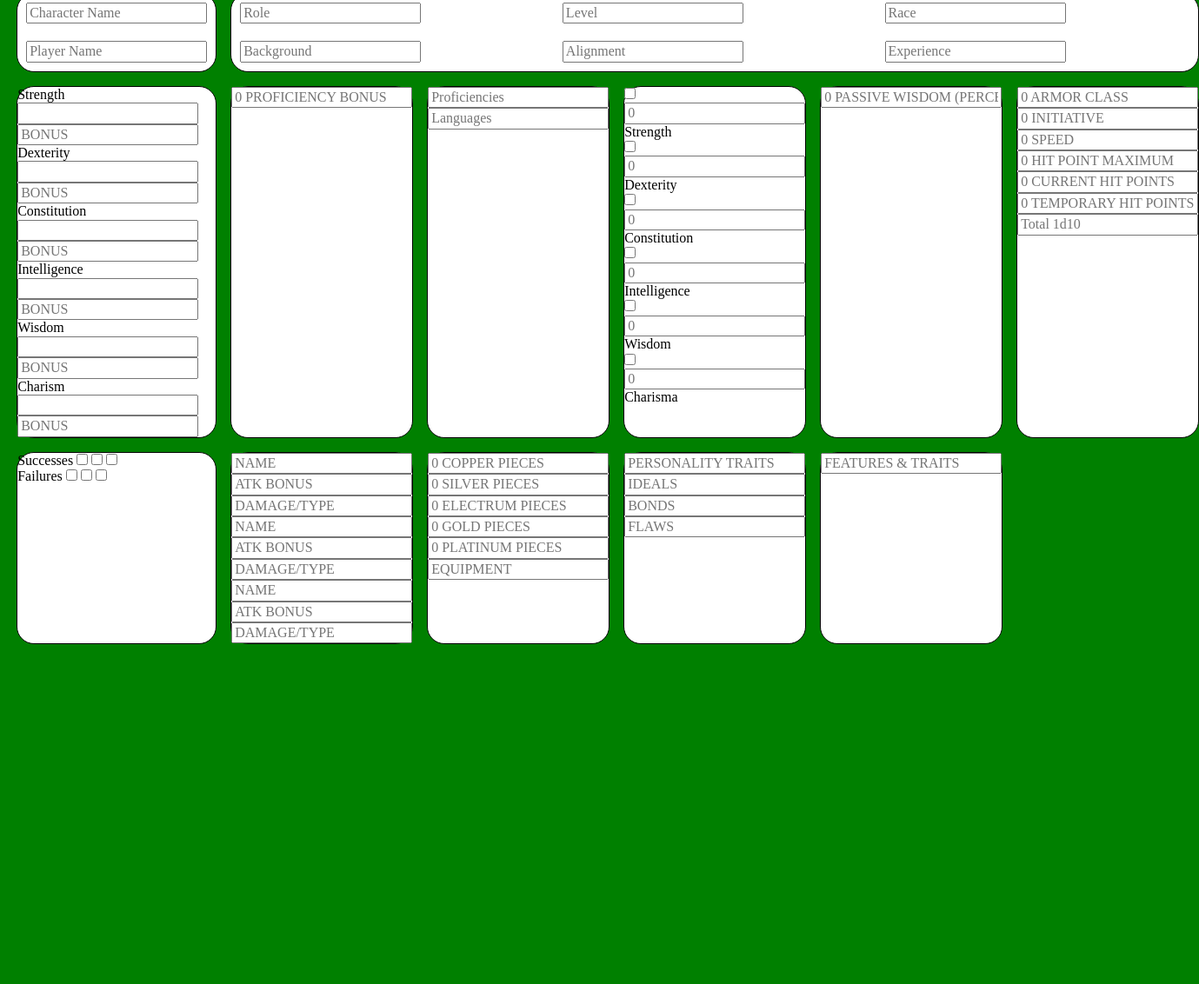
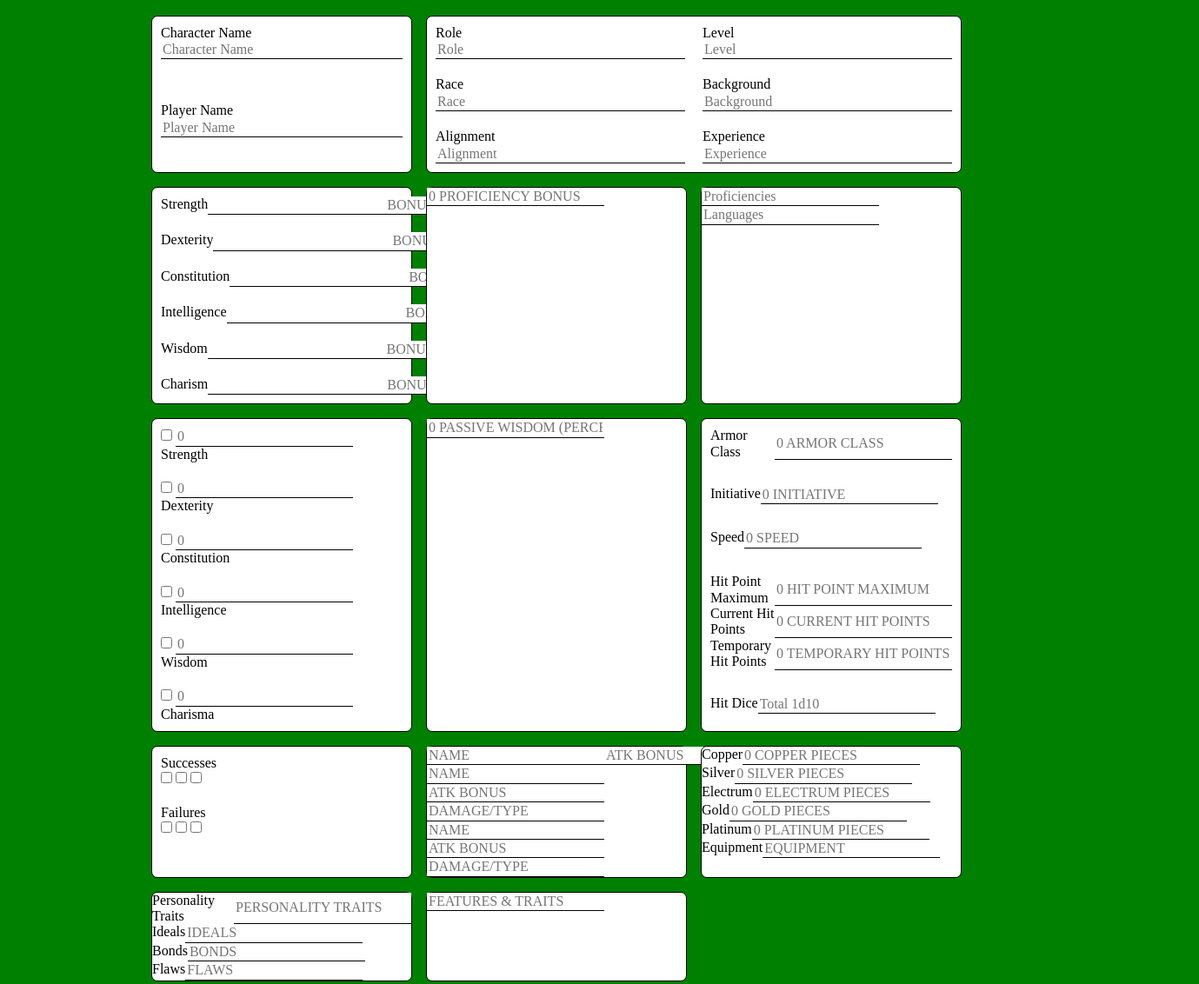
Before and after one commit to TylerLaPointe/forge, a website: page index.html in a window 1280 px wide. Shown: the part 8-1140 px from the top of the page at 87% size, 1379 px wide, since content can reach past the window. Before the commit the page ends 800 px from the top, so only its background shows below. Drawn offline with nearby package versions, Linux system fonts and the light colour scheme.

Commit message:
Alter grid and flex

```diff
--- a/index.html
+++ b/index.html
@@ -11,37 +11,53 @@
     <div class="sheet">
         <div class="names-entry">
             <div class="charactername">
+                <label>Character Name
                 <input type="text" name="charactername" placeholder="Character Name">
+                </label>
             </div>
 
             <div class="playername">
+                <label>Player Name
                 <input type="text" name="playername" placeholder="Player Name">
+                </label>
             </div>
         </div>
 
         <div class="meta">
             <div class="role">
+                <label>Role
                 <input type="text" name="role" placeholder="Role">
+                </label>
             </div>
 
             <div class="level">
+                <label>Level
                 <input type="text" name="level" placeholder="Level">
+                </label>
             </div>
 
             <div class="race">
+                <label>Race
                 <input type="text" name="race" placeholder="Race">
+                </label>
             </div>
 
             <div class="background">
+                <label>Background
                 <input type="text" name="background" placeholder="Background">
+                </label>
             </div>
 
             <div class="alignment">
+                <label>Alignment
                 <input type="text" name="alignment" placeholder="Alignment">
+                </label>
             </div>
 
             <div class="experience">
+                <label>Experience
                 <input type="text" name="experience" placeholder="Experience">
+                </label>
             </div>
         </div>
 
@@ -136,28 +152,42 @@
         </div>
         <div class="primary">
             <div class="armor-class">
+                <label>Armor Class
                 <input type="text" placeholder="0 ARMOR CLASS">
+                </label>
             </div>
             <div class="initiative">
+                <label>Initiative
                 <input type="text" placeholder="0 INITIATIVE">
+                </label>
             </div>
             <div class="speed">
+                <label>Speed
                 <input type="text" placeholder="0 SPEED">
+                </label>
             </div>
             <div class="hit-points">
                 <div class="hp-max">
+                    <label>Hit Point Maximum
                     <input type="text" placeholder="0 HIT POINT MAXIMUM">
+                    </label>
                 </div>
                 <div class="hp-current">
+                    <label>Current Hit Points
                     <input type="text" placeholder="0 CURRENT HIT POINTS">
+                    </label>
                 </div>
                 <div class="hp-temporary">
+                    <label>Temporary Hit Points
                     <input type="text" placeholder="0 TEMPORARY HIT POINTS">
+                    </label>
                 </div>
             </div>
             <div class="hit-dice">
                 <div class="hit-dice-total">
+                    <label>Hit Dice
                     <input type="text" placeholder="Total 1d10">
+                    </label>
                 </div>
             </div>
         </div>
@@ -179,6 +209,7 @@
 
         <div class="combat">
             <div class="combat-slot">
+                <label>
                 <input type="text" placeholder="NAME">
                 <input type="text" placeholder="ATK BONUS">
                 <input type="text" placeholder="DAMAGE/TYPE">
@@ -198,36 +229,56 @@
         <div class="equipment">
             <div class="currency">
                 <div class="copper">
+                    <label>Copper
                     <input type="text" placeholder="0 COPPER PIECES">
+                    </label>
                 </div>
                 <div class="silver">
+                    <label>Silver
                     <input type="text" placeholder="0 SILVER PIECES">
+                    </label>
                 </div>
                 <div class="electrum">
+                    <label>Electrum
                     <input type="text" placeholder="0 ELECTRUM PIECES">
+                    </label>
                 </div>
                 <div class="gold">
+                    <label>Gold
                     <input type="text" placeholder="0 GOLD PIECES">
+                    </label>
                 </div>
                 <div class="platinum">
+                    <label>Platinum
                     <input type="text" placeholder="0 PLATINUM PIECES">
+                    </label>
                 </div>
             </div>
+            <label>Equipment
             <input type="text" placeholder="EQUIPMENT">
+            </label>
         </div>
 
         <div class="persona">
             <div class="personality-traits">
+                <label>Personality Traits
                 <input type="text" placeholder="PERSONALITY TRAITS">
+                </label>
             </div>
             <div class="ideals">
+                <label>Ideals
                 <input type="text" placeholder="IDEALS">
+                </label>
             </div>
             <div class="bonds">
+                <label>Bonds
                 <input type="text" placeholder="BONDS">
+                </label>
             </div>
             <div class="flaws">
+                <label>Flaws
                 <input type="text" placeholder="FLAWS">
+                </label>
             </div>
         </div>
 
--- a/style.css
+++ b/style.css
@@ -3,15 +3,17 @@
 body {
     background-color: green;
     /* font: small/1.5em Verdana, Helvetica, Arial, sans-serif; */
-    margin: 0 1.5%;
+    margin: 2% 0;
 }
 
 .sheet {
     display: grid;
-    grid-template-columns: repeat(6, 1fr);
+    grid-template-columns: repeat(3, 300px);
     /* grid-template-rows: 10vw 30vw 10vw; */
     grid-gap: 1em;
+    height: 75%;
     width: 100%;
+    justify-content: center;
     /* grid-template-areas:
         "header header-2"
         "sidebar content-1 content-2"
@@ -22,12 +24,23 @@ body {
 .sheet > div {
     background-color: white;
     border: 1px solid black;
-    border-radius: 20px;
+    border-radius: 7px;
+}
+
+.sheet * input {
+    border: none;
+    border-bottom: 1px solid black;
+}
+
+.sheet * label {
+    display: flex;
 }
 
 .names-entry {
     /* grid-area: header; */
-    grid-column: 1 / span 1;
+    display: flex;
+    flex-wrap: wrap;
+    grid-column: span 1;
 }
 
 .names-entry > * {
@@ -35,19 +48,24 @@ body {
     flex: 1 1 24%;
 }
 
-/* .charactername input { */
-    border: none;
+.names-entry label {
+    display: grid;
 }
 
 .charactername:focus {
     border: 1px solid black
 }
 
+.death-saves > * {
+    padding: 10px;
+    flex: 1 1 24%;
+}
+
 .meta {
     /* grid-area: header-2; */
     display: flex;
     flex-wrap: wrap;
-    grid-column: span 5;
+    grid-column: span 2;
 }
 
 .meta > * {
@@ -55,16 +73,42 @@ body {
     flex: 1 1 24%;
 }
 
+.meta label {
+    display: grid;
+}
+
 .attributes {
+    display: flex;
+    flex-wrap: wrap;
+}
 
+.attributes > * {
+    padding: 10px;
+    flex: 1 1 24%;
 }
 
 .primary {
+    display: flex;
+    flex-wrap: wrap;
+}
 
+.primary > * {
+    padding: 10px;
+    flex: 1 1 24%;
 }
 
 .saving-throws {
+    display: flex;
+    flex-wrap: wrap;
+}
 
+.saving-throws > * {
+    padding: 10px;
+    flex: 1 1 24%;
+}
+
+.saving-throws label {
+    display: grid;
 }
 
 .combat {
```
